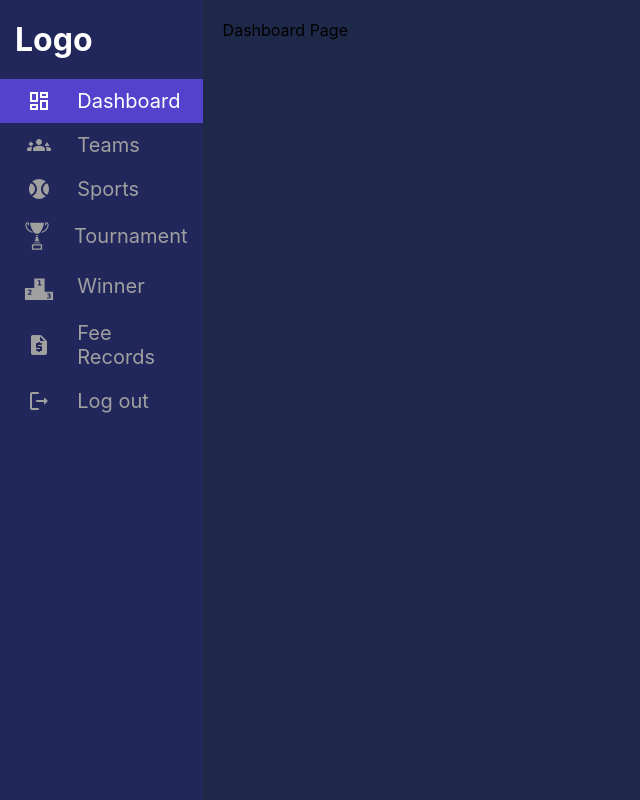
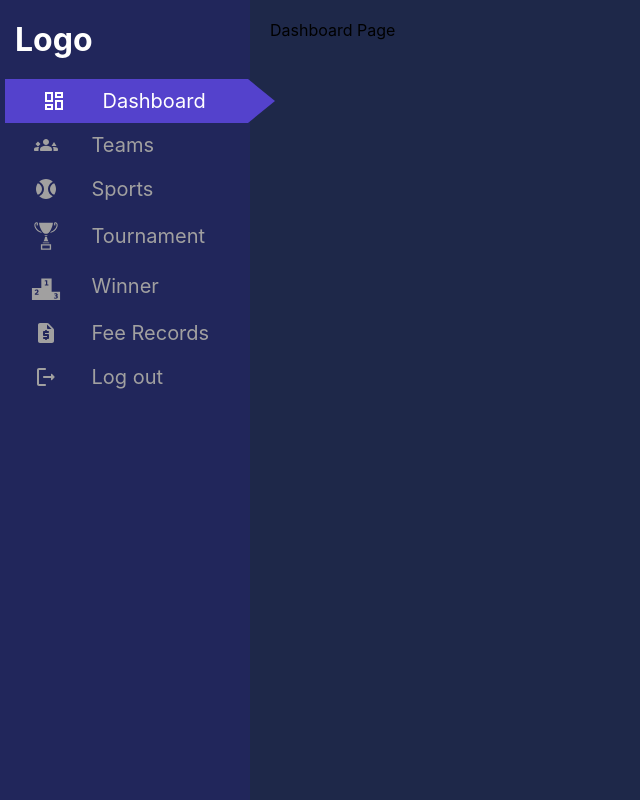
Before and after one commit to gcelt-techclub/Web-App, a React (Create React App) app: page / in a window 1280 px wide. Shown: the whole page, without its empty margins (0-640 px from the left). Built offline with nearby package versions, Linux system fonts and the light colour scheme.

Commit message:
some new changes

```diff
--- a/src/components/Sidebar.css
+++ b/src/components/Sidebar.css
@@ -41,9 +41,12 @@
     background:#1e2849;
     color: #fff;
     transition: all 0.5s;
-    padding:10px;
+
 }
 .active{
     background: #5442cc;
     color: #fff;
+    margin-left:5px;
+    width:240px;
+    clip-path: polygon(0% 0%, 90% 0%, 100% 50%, 90% 100%, 0% 100%);
 }
```
